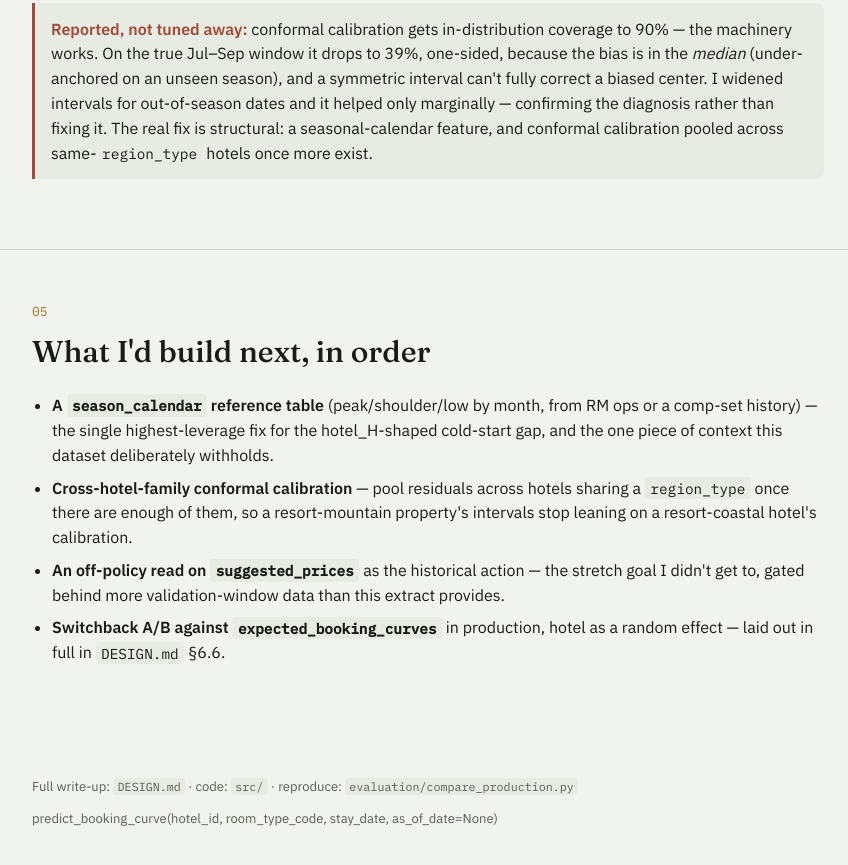
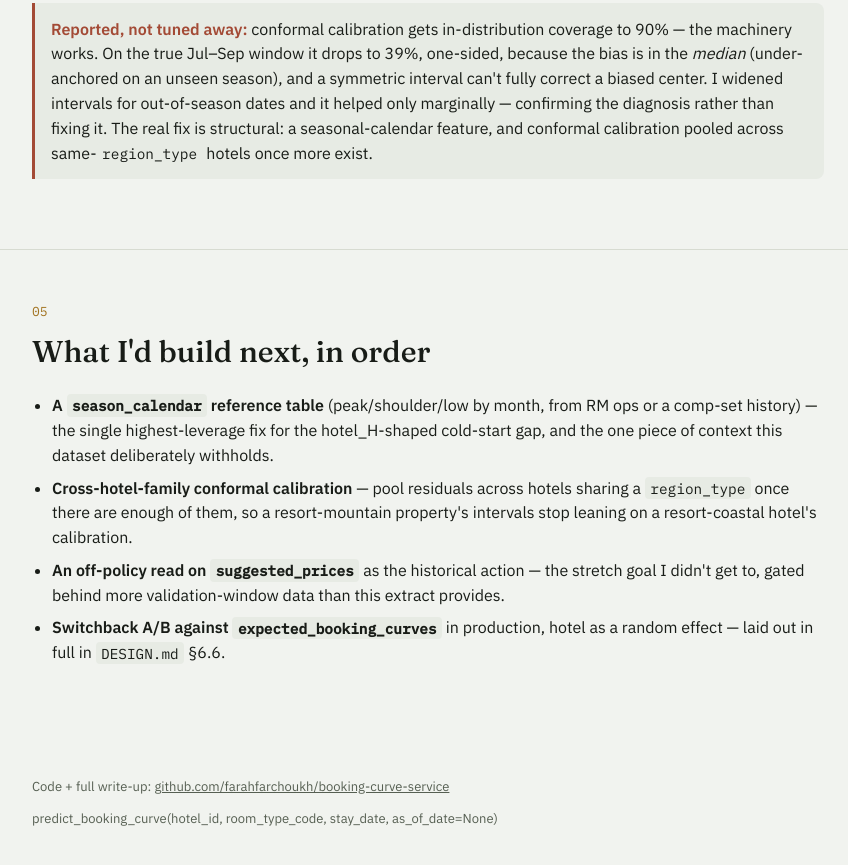
Before and after one commit to farahfarchoukh/booking-curve-service, a plain HTML site: page presentation/index.html in a window 1280 px wide. Shown: the part 4299-5164 px from the top of the page, without its empty margins (212-1060 px from the left). Drawn offline with Linux system fonts and the light colour scheme.

Commit message:
Link presentation footer to the public repo

```diff
--- a/presentation/index.html
+++ b/presentation/index.html
@@ -404,7 +404,7 @@
 
 <footer>
   <div class="wrap">
-    <span>Full write-up: <code>DESIGN.md</code> · code: <code>src/</code> · reproduce: <code>evaluation/compare_production.py</code></span>
+    <span>Code + full write-up: <a href="https://github.com/farahfarchoukh/booking-curve-service">github.com/farahfarchoukh/booking-curve-service</a></span>
     <span>predict_booking_curve(hotel_id, room_type_code, stay_date, as_of_date=None)</span>
   </div>
 </footer>
```
